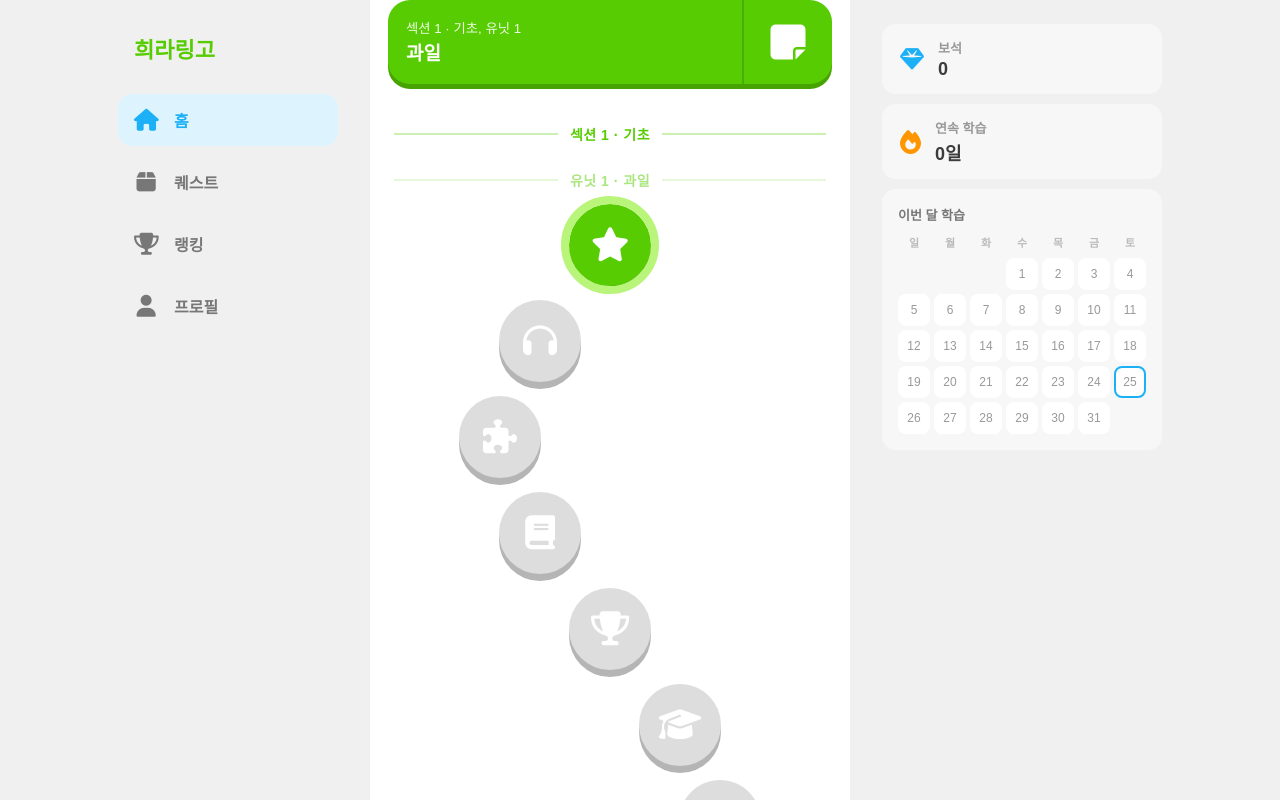
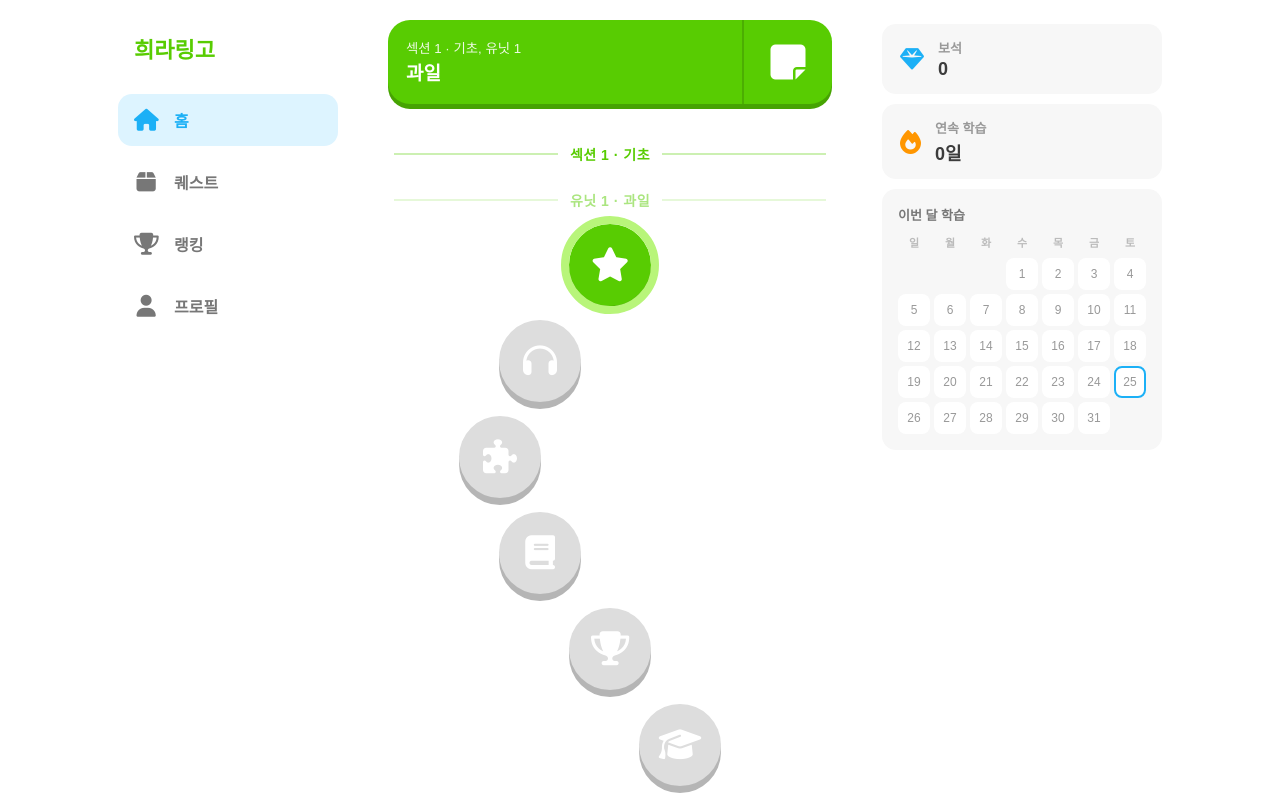
Before and after one commit to happyheeon/heeralingo, a plain HTML site: page index.html in a window 1280 px wide. Drawn offline with Linux system fonts and the light colour scheme.

Commit message:
Fix desktop layout: white page background, breathing room above header card
Gray letterbox background looked wrong once the page fills the viewport
on desktop, and #header-unit sat flush against the top edge once the
mobile top bar was hidden there.

```diff
--- a/style.css
+++ b/style.css
@@ -63,6 +63,14 @@ body {
   .app-shell .top,
   .app-shell .bottom {
     display: none;
+  }
+
+  body {
+    background: white;
+  }
+
+  #header-unit {
+    margin-top: 20px;
   }
 }
 
```
